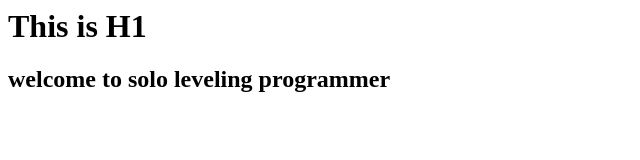
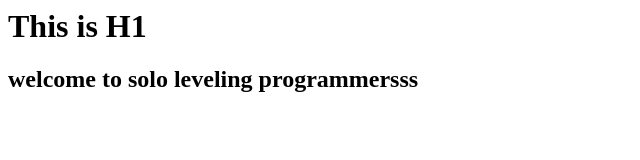
Before and after one commit to rcquiros17/A000-1, a plain HTML site: page index.html in a window 1280 px wide. Shown: the full height of the page, 0-640 px from the left. Drawn offline with Linux system fonts and the light colour scheme.

Commit message:
Updated new index

```diff
--- a/index.html
+++ b/index.html
@@ -4,6 +4,6 @@
     </head>
     <body>
         <h1>This is H1</h1>
-        <h2>welcome to solo leveling programmer</h2>
+        <h2>welcome to solo leveling programmersss</h2>
     </body>
 </html>
```
